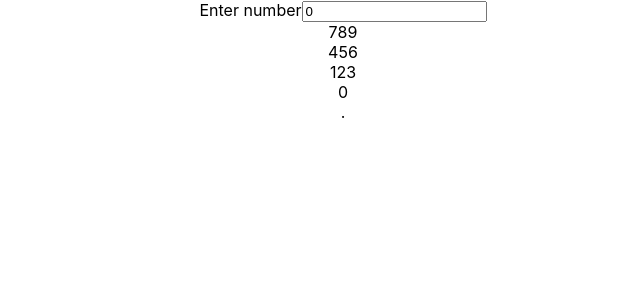
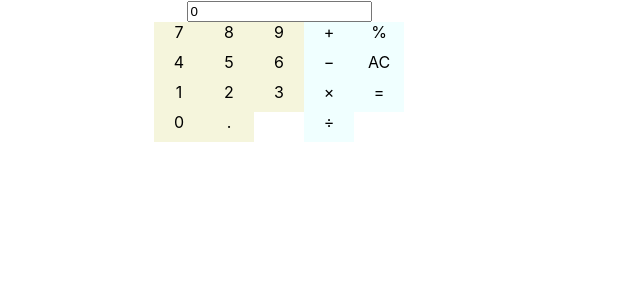
Before and after one commit to rupamita-animaker/Electron-React-Calculator, a React (Create React App) app: page / in a window 1280 px wide. Shown: the top 300 px of the page, without its empty margins (297-937 px from the left). Built offline with nearby package versions, Linux system fonts and the light colour scheme.

Commit message:
take inputs from keyboard and app keypad

```diff
--- a/src/App.css
+++ b/src/App.css
@@ -1,38 +1,11 @@
+@import url('./styles/keypad.css');
+
 .App {
   text-align: center;
-}
-
-.App-logo {
-  height: 40vmin;
-  pointer-events: none;
-}
-
-@media (prefers-reduced-motion: no-preference) {
-  .App-logo {
-    animation: App-logo-spin infinite 20s linear;
-  }
-}
-
-.App-header {
-  background-color: #282c34;
-  min-height: 100vh;
   display: flex;
   flex-direction: column;
+  justify-content: center;
   align-items: center;
-  justify-content: center;
-  font-size: calc(10px + 2vmin);
-  color: white;
+  width: 90%;
+  height: 90%;
 }
-
-.App-link {
-  color: #61dafb;
-}
-
-@keyframes App-logo-spin {
-  from {
-    transform: rotate(0deg);
-  }
-  to {
-    transform: rotate(360deg);
-  }
-}
--- a/src/App.js
+++ b/src/App.js
@@ -24,11 +24,8 @@ function App() {
       setValue(inp);
     }
     if (inp === '') {
-      console.log('empty');
       return;
     }
-
-    console.log('inp[lastIndex]: ' + inp[lastIndex]);
 
     if(inp[lastIndex] in operators || inp[lastIndex] == '=') {
       setLastInp(inp[lastIndex]); // the previous updated value will be acknowledged now and the latest value will be placed in queue
@@ -37,36 +34,34 @@ function App() {
       }
       else {
         setInfix([...infix, lastInp]);
-        testFunc();
       }
     }
     else if ((lastInp in operators || Number(lastInp) == 0) && inp[lastIndex] != '.') {
-      console.log('if 2 lastInp: ' + lastInp);
       setLastInp(inp[lastIndex]);
     }
     else {
       setLastInp(lastInp + inp[lastIndex]);
     }
-    console.log('after (lastInp): ' + lastInp);
-    console.log('infix: ' + infix);
-  }
-
-  function testFunc() {
-    setInfix([...infix, 'eval']);
     console.log('infix: ' + infix);
   }
 
   return (
     <div className="App">
-      <form>
+      {/*<form>
         <label>Enter number</label>
         <input id='test-number' value={value} onChange={(event) => {
           handleInputChange(event.target.value);
         }}></input>
         <div>{infix}</div>
-      </form>
-      <Screen/>
-      <Keypad/>
+      </form>*/}
+      <Screen
+      value={value}
+      handleInputChange={handleInputChange}
+      />
+      <Keypad
+      value={value}
+      handleInputChange={handleInputChange}
+      />
     </div>
   );
 }
--- a/src/components/Keypad.js
+++ b/src/components/Keypad.js
@@ -1,9 +1,25 @@
-function Keypad () {
+function Keypad ({
+    value,
+    handleInputChange
+}) {
     const digits = [];
     for(let i=9; i>0; i=i-3) {
         for(let j=(i-3+1); j<=i; j++) {
             digits.push(
-            <div style={{display: 'inline-block'}} className='digit' key={j}>
+            <div
+            style={{
+                display: 'inline-block',
+                width: '50px',
+                height: '30px',
+                backgroundColor: 'beige',
+                cursor: 'pointer'
+            }}
+            className='digit'
+            key={j}
+            onClick={() => {
+                handleInputChange(value + j.toString());
+            }}
+            >
                 {j}
             </div>
             )
@@ -18,15 +34,73 @@ function Keypad () {
                     {digits}
                 </div>
                 <div className="bottom-row">
-                    <div className="zero">
+                    <div className="zero"
+                    onClick={() => {
+                        handleInputChange(value + '0');
+                    }}
+                    >
                         0
                     </div>
-                    <div className="decimal">
+                    <div className="decimal"
+                    onClick={() => {
+                        handleInputChange(value + '.');
+                    }}
+                    >
                         .
                     </div>
                 </div>
             </div>
-            <div className="operators"></div>
+            <div className="operators">
+                <div className="operators-col-1">
+                    <div className="operator plus"
+                    onClick={() => {
+                        handleInputChange(value + '+');
+                    }}
+                    >
+                        &#43;
+                    </div>
+                    <div className="operator minus"
+                    onClick={() => {
+                        handleInputChange(value + '-');
+                    }}
+                    >
+                        &minus;
+                    </div>
+                    <div className="operator prod"
+                    onClick={() => {
+                        handleInputChange(value + '*');
+                    }}
+                    >
+                        &times;
+                    </div>
+                    <div className="operator div"
+                    onClick={() => {
+                        handleInputChange(value + '/');
+                    }}
+                    >
+                        &divide;
+                    </div>
+                </div>
+                <div className="operators-col-2">
+                    <div className="operator percentage"
+                    onClick={() => {
+                        handleInputChange(value + '%');
+                    }}
+                    >
+                        &#37;
+                    </div>
+                    <div className="operator clear-screen">
+                        AC
+                    </div>
+                    <div className="operator equals"
+                    onClick={() => {
+                        handleInputChange(value + '=');
+                    }}
+                    >
+                        &#61;
+                    </div>
+                </div>
+            </div>
         </div>
     );
 }
--- a/src/components/Screen.js
+++ b/src/components/Screen.js
@@ -1,3 +1,16 @@
-function Screen() {}
+function Screen({
+    value,
+    handleInputChange
+}) {
+    return (
+        <div className="screen">
+            <form>
+                <input id='test-number' value={value} onChange={(event) => {
+                handleInputChange(event.target.value);
+                }}></input>
+            </form>
+        </div>
+    );
+}
 
 export default Screen;
--- /dev/null
+++ b/src/styles/keypad.css
@@ -0,0 +1,40 @@
+.keypad {
+    display: flex;
+}
+
+.operands {
+    display: flex;
+    flex-direction: column;
+}
+
+.bottom-row {
+    display: flex;
+}
+
+.bottom-row > div {
+    width: 50px;
+    height: 30px;
+    background-color: beige;
+    cursor: pointer;
+}
+
+.operators {
+    display: flex;
+}
+
+.operators-col-1 {
+    display: flex;
+    flex-direction: column;
+}
+
+.operators-col-2 {
+    display: flex;
+    flex-direction: column;
+}
+
+.operator {
+    width: 50px;
+    height: 30px;
+    background-color: azure;
+    cursor: pointer;
+}
```
Also changed, not shown: src/styles/screen.css (added).
